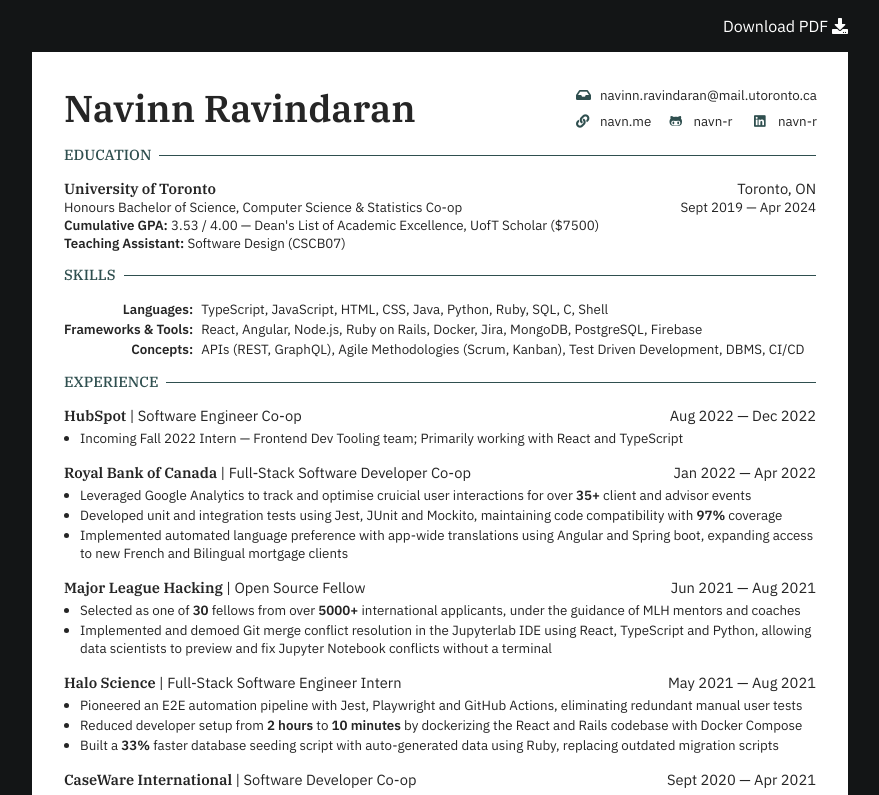
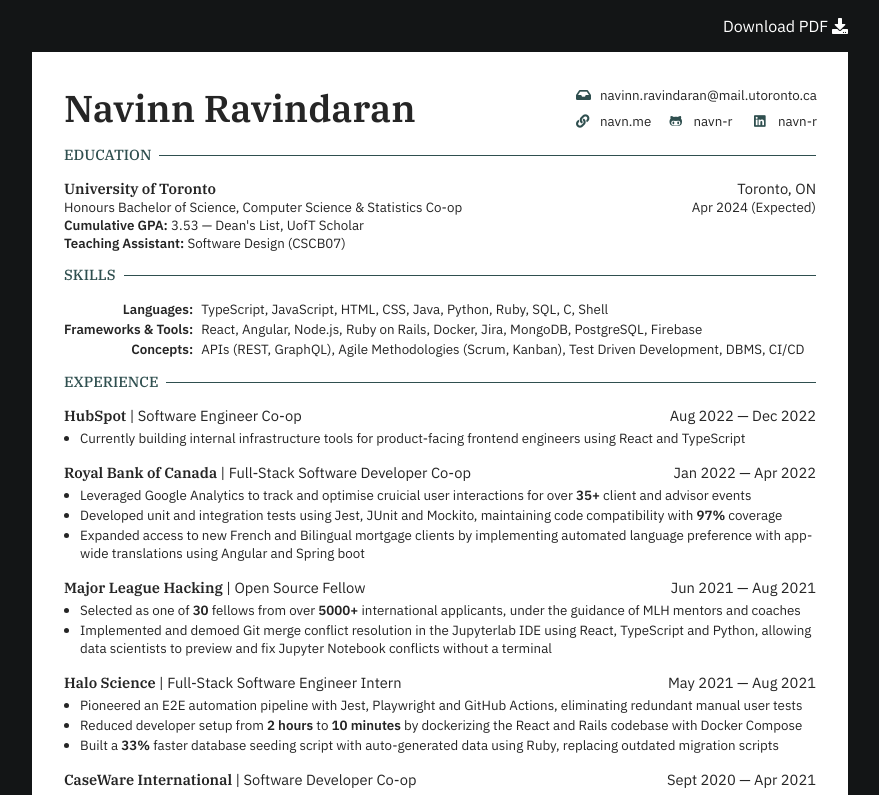
Before and after one commit to navn-r/resume, a Svelte app: page / in a window 1280 px wide. Shown: the top 795 px of the page, without its empty margins (200-1079 px from the left). Built offline with nearby package versions, Linux system fonts and the light colour scheme.

Commit message:
feat: minor copy tweak

```diff
--- a/print.cjs
+++ b/print.cjs
@@ -10,10 +10,11 @@
     dumpio: true,
     headless: true,
     args: ['--font-render-hinting=none', '--lang=en-GB'],
+    ignoreDefaultArgs: ['--disable-extensions'],
   });
   const page = await browser.newPage();
 
-  await page.setViewport({ width: 2560, height: 1440});
+  await page.setViewport({ width: 2560, height: 1440 });
   await page.goto(`http://localhost:${PORT}/resume/`, {
     waitUntil: 'networkidle2',
   });
--- a/src/resume.json
+++ b/src/resume.json
@@ -32,7 +32,7 @@
       "startDate": "2022-08-29",
       "endDate": "2022-12-16",
       "highlights": [
-        "Incoming Fall 2022 Intern — Frontend Dev Tooling team; Primarily working with React and TypeScript"
+        "Currently building internal infrastructure tools for product-facing frontend engineers using React and TypeScript"
       ]
     },
     {
@@ -45,7 +45,7 @@
       "highlights": [
         "Leveraged Google Analytics to track and optimise cruicial user interactions for over <strong>35+</strong> client and advisor events",
         "Developed unit and integration tests using Jest, JUnit and Mockito, maintaining code compatibility with <strong>97%</strong> coverage",
-        "Implemented automated language preference with app-wide translations using Angular and Spring boot, expanding access to new French and Bilingual mortgage clients"
+        "Expanded access to new French and Bilingual mortgage clients by implementing automated language preference with app-wide translations using Angular and Spring boot"
       ]
     },
     {
@@ -96,9 +96,9 @@
       "studyType": "Honours Bachelor of Science",
       "startDate": "2019-09-08",
       "endDate": "2024-04-30",
-      "score": "3.53 / 4.00",
+      "score": "3.53",
       "courses": ["Software Design (CSCB07)"],
-      "awards": ["Dean's List of Academic Excellence", "UofT Scholar ($7500)"]
+      "awards": ["Dean's List", "UofT Scholar"]
     }
   ],
   "skills": [
--- a/src/sections/Education.svelte
+++ b/src/sections/Education.svelte
@@ -14,9 +14,7 @@
       </p>
       <p>
         <span>{school.studyType}, {school.area}</span>
-        <span
-          >{formatDate(school.startDate)} — {formatDate(school.endDate)}</span
-        >
+        <span>{formatDate(school.endDate)} (Expected)</span>
       </p>
     </div>
     <p>
```
